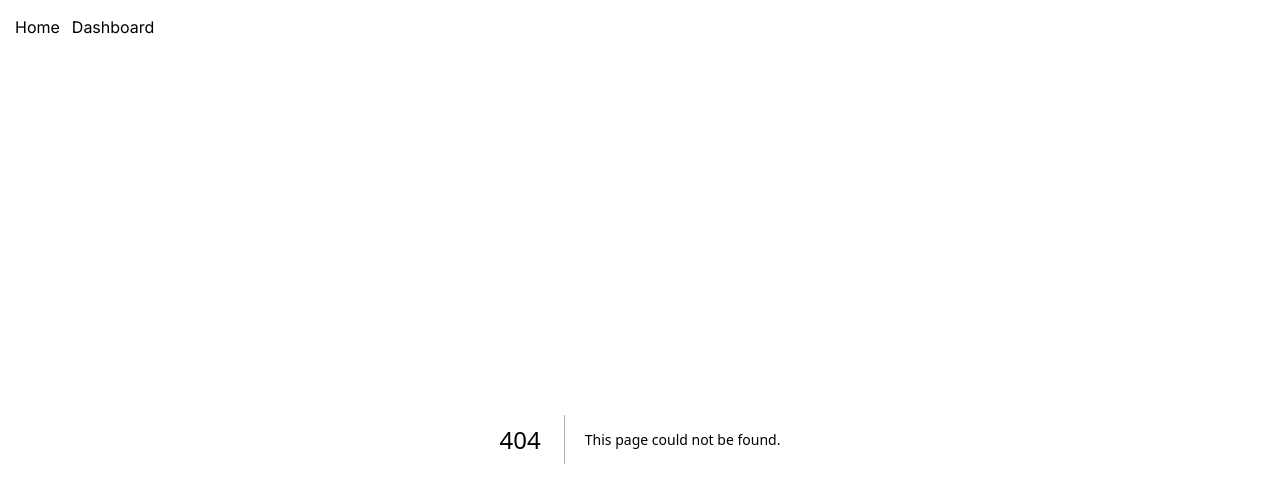
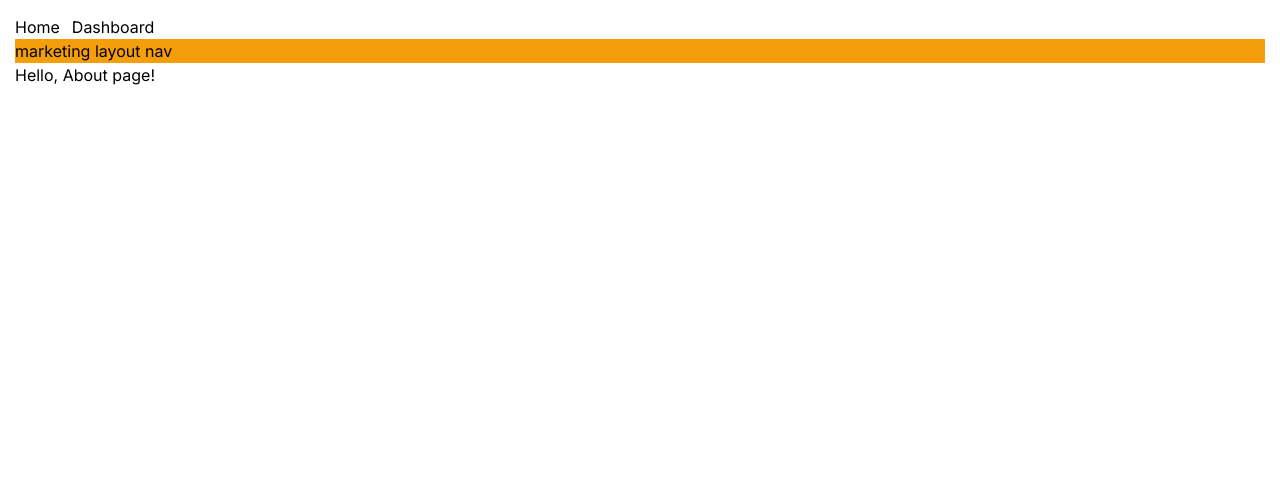
Before and after one commit to panw3i/next-start, a Next.js app: page /about in a window 1280 px wide. Before the commit this address had no page. Shown: the top 502 px of the page. Built offline with nearby package versions, Linux system fonts and the light colour scheme.

Commit message:
route groups

```diff
--- /dev/null
+++ b/app/(marketing)/about/page.tsx
@@ -0,0 +1,3 @@
+export default function Page() {
+    return ( <h1>Hello, About page!</h1>)
+}
--- /dev/null
+++ b/app/(marketing)/layout.tsx
@@ -0,0 +1,12 @@
+import Link from "next/link";
+
+export default function MarketingLayout({ children }: { children: React.ReactNode }) {
+    return (
+        <section>
+            <nav className={"bg-amber-500"}>
+                marketing layout nav
+            </nav>
+        {children}
+    </section>
+)
+}
```
